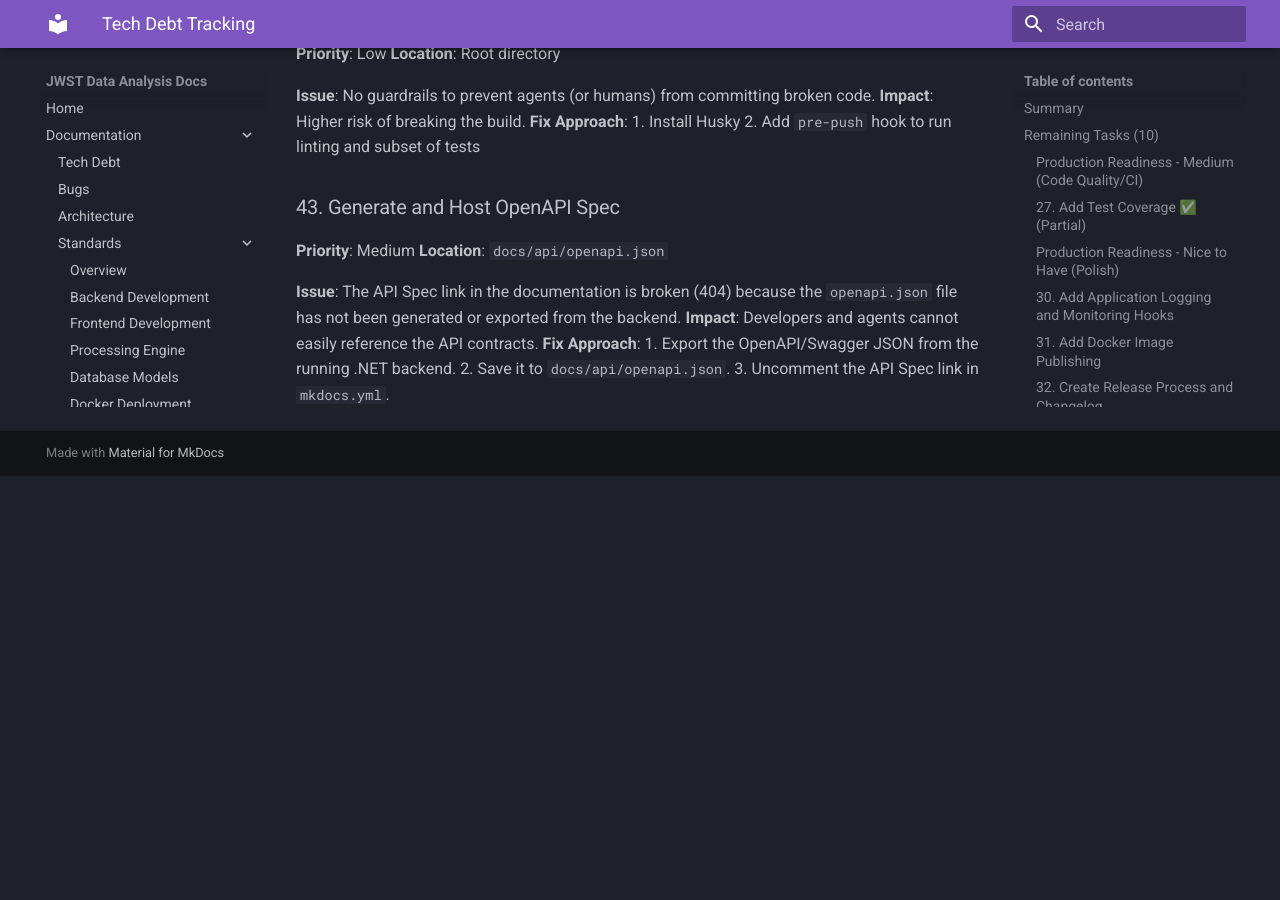
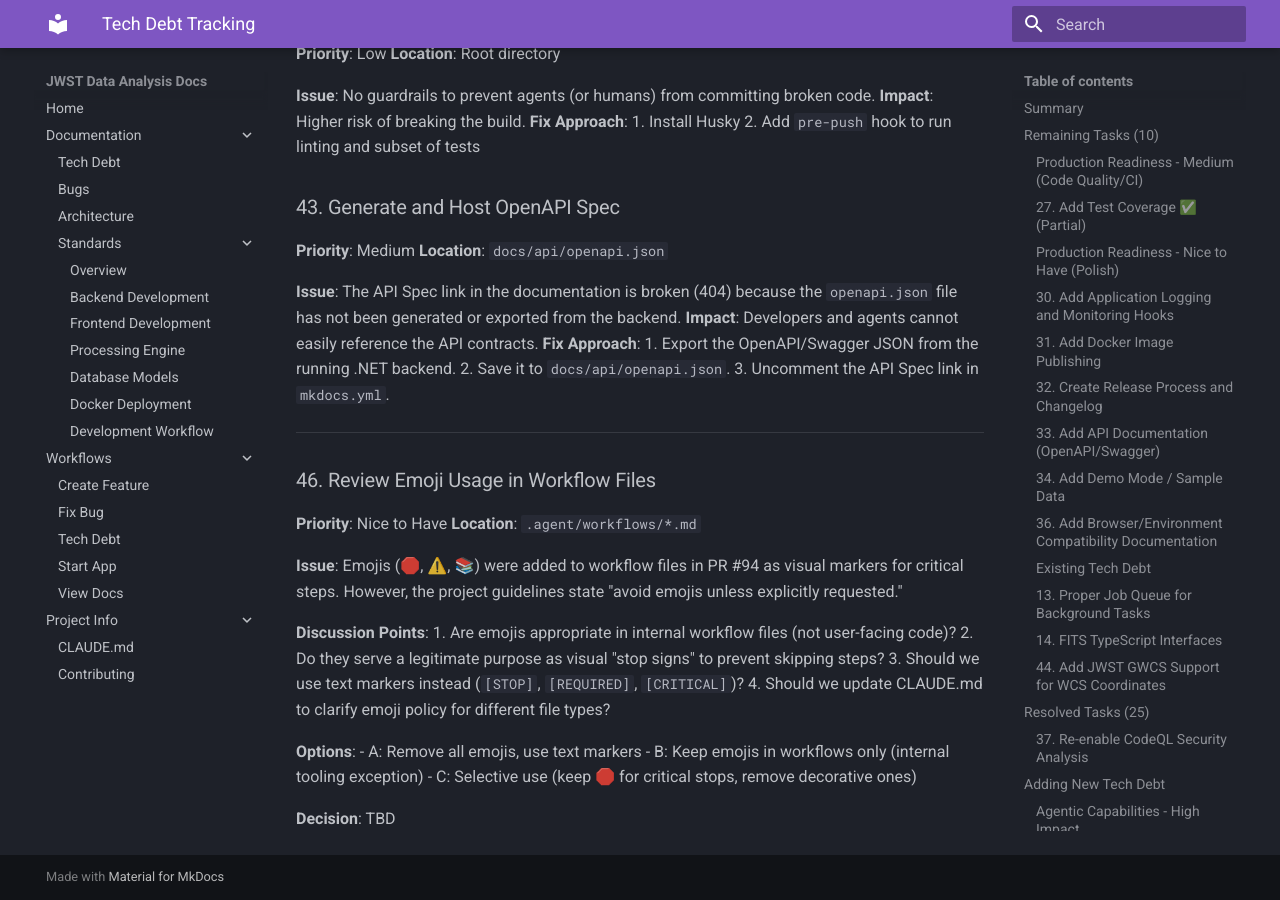
Before and after one commit to Snoww3d/jwst-data-analysis, an MkDocs documentation site: the page built from docs/tech-debt.md, in a window 1280 px wide and 900 px high, scrolled down 6703 px. Built offline with MkDocs 1.6.1 and Material for MkDocs 9.7.7, drawn with Linux system fonts in a browser that asks for light colours; before the commit the page ends 7179 px from its top, so only the background shows below that.

Commit message:
docs: add Task #46 - review emoji usage in workflows
Discussion item to decide on emoji policy for workflow files.
Added in PR #94, needs team decision on whether to keep, remove, or modify.

Co-Authored-By: Claude Opus 4.5 <noreply@anthropic.com>

```diff
--- a/docs/tech-debt.md
+++ b/docs/tech-debt.md
@@ -292,3 +292,24 @@ This document tracks tech debt items and their resolution status.
 1. Export the OpenAPI/Swagger JSON from the running .NET backend.
 2. Save it to `docs/api/openapi.json`.
 3. Uncomment the API Spec link in `mkdocs.yml`.
+
+---
+
+### 46. Review Emoji Usage in Workflow Files
+**Priority**: Nice to Have
+**Location**: `.agent/workflows/*.md`
+
+**Issue**: Emojis (🛑, ⚠️, 📚) were added to workflow files in PR #94 as visual markers for critical steps. However, the project guidelines state "avoid emojis unless explicitly requested."
+
+**Discussion Points**:
+1. Are emojis appropriate in internal workflow files (not user-facing code)?
+2. Do they serve a legitimate purpose as visual "stop signs" to prevent skipping steps?
+3. Should we use text markers instead (`[STOP]`, `[REQUIRED]`, `[CRITICAL]`)?
+4. Should we update CLAUDE.md to clarify emoji policy for different file types?
+
+**Options**:
+- A: Remove all emojis, use text markers
+- B: Keep emojis in workflows only (internal tooling exception)
+- C: Selective use (keep 🛑 for critical stops, remove decorative ones)
+
+**Decision**: TBD
```
Also changed, not shown: other parts of docs/tech-debt.md (+1 -1 lines).
